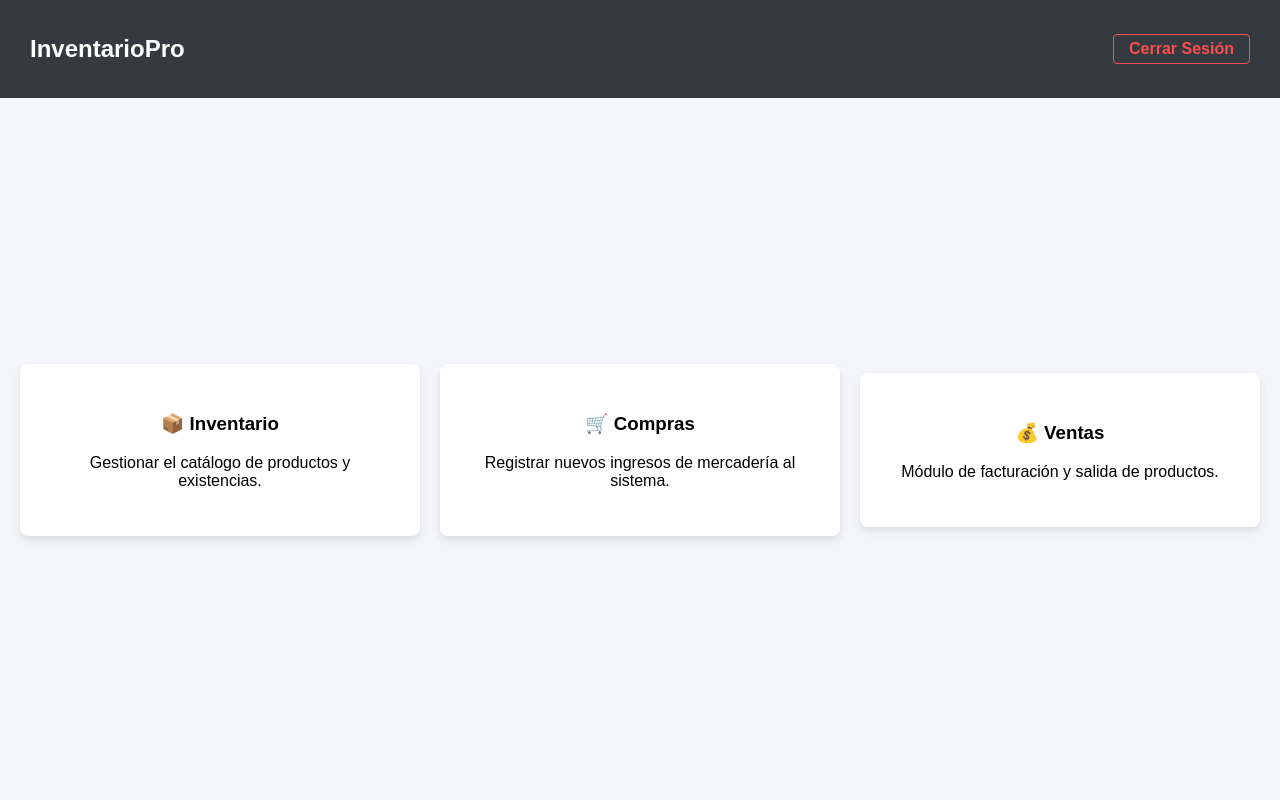
After one commit to Monica3ds/sistema_inventario_ventas, a PHP site: page /dashboard.html in a window 1280 px wide. The commit adds this page. Run offline with PHP 8.4, Linux system fonts and the light colour scheme.

Commit message:
Creada la estructura y estilos del Dashboard principal

```diff
--- /dev/null
+++ b/dashboard.html
@@ -0,0 +1,35 @@
+<!DOCTYPE html>
+<html lang="es">
+<head>
+<meta charset="UTF-8">
+<title>Dashboard - Sistema de Inventario</title>
+<link rel="stylesheet" href="style.css">
+</head>
+<body>
+
+<!-- Navbar -->
+<nav class="navbar">
+    <h2>InventarioPro</h2>
+    <a href="index.html" class="btn-salir">Cerrar Sesión</a>
+</nav>
+
+<!-- Menú -->
+<div class="dashboard-menu">
+    <div class="tarjeta-modulo">
+        <h3>📦 Inventario</h3>
+        <p>Gestionar el catálogo de productos y existencias.</p>
+    </div>
+
+    <div class="tarjeta-modulo">
+        <h3>🛒 Compras</h3>
+        <p>Registrar nuevos ingresos de mercadería al sistema.</p>
+    </div>
+
+    <div class="tarjeta-modulo">
+        <h3>💰 Ventas</h3>
+        <p>Módulo de facturación y salida de productos.</p>
+    </div>
+</div>
+
+</body>
+</html>
--- a/style.css
+++ b/style.css
@@ -40,3 +40,55 @@ button {
 button:hover {
     background-color: #0056b3;
 }
+
+.navbar {
+    background-color: #343a40;
+    color: white;
+    padding: 15px 30px;
+    display: flex;
+    justify-content: space-between;
+    align-items: center;
+    width: 100%;
+    position: fixed;
+    top: 0;
+    box-sizing: border-box;
+}
+
+.btn-salir {
+    color: #ff4d4d;
+    text-decoration: none;
+    font-weight: bold;
+    border: 1px solid #ff4d4d;
+    padding: 5px 15px;
+    border-radius: 4px;
+}
+
+.btn-salir:hover {
+    background-color: #ff4d4d;
+    color: white;
+}
+
+.dashboard-menu {
+    display: flex;
+    justify-content: space-around;
+    align-items: center;
+    margin-top: 100px;
+    padding: 20px;
+    gap: 20px;
+}
+
+.tarjeta-modulo {
+    background-color: white;
+    padding: 30px;
+    border-radius: 8px;
+    box-shadow: 0 4px 8px rgba(0,0,0,0.1);
+    width: 30%;
+    text-align: center;
+    cursor: pointer;
+    transition: transform 0.3s ease;
+}
+
+.tarjeta-modulo:hover {
+    transform: translateY(-10px);
+    box-shadow: 0 8px 16px rgba(0,0,0,0.2);
+}
```
Also changed, not shown: inder.html (deleted, +0 -10 lines), index.html (added, +23 -0 lines).
